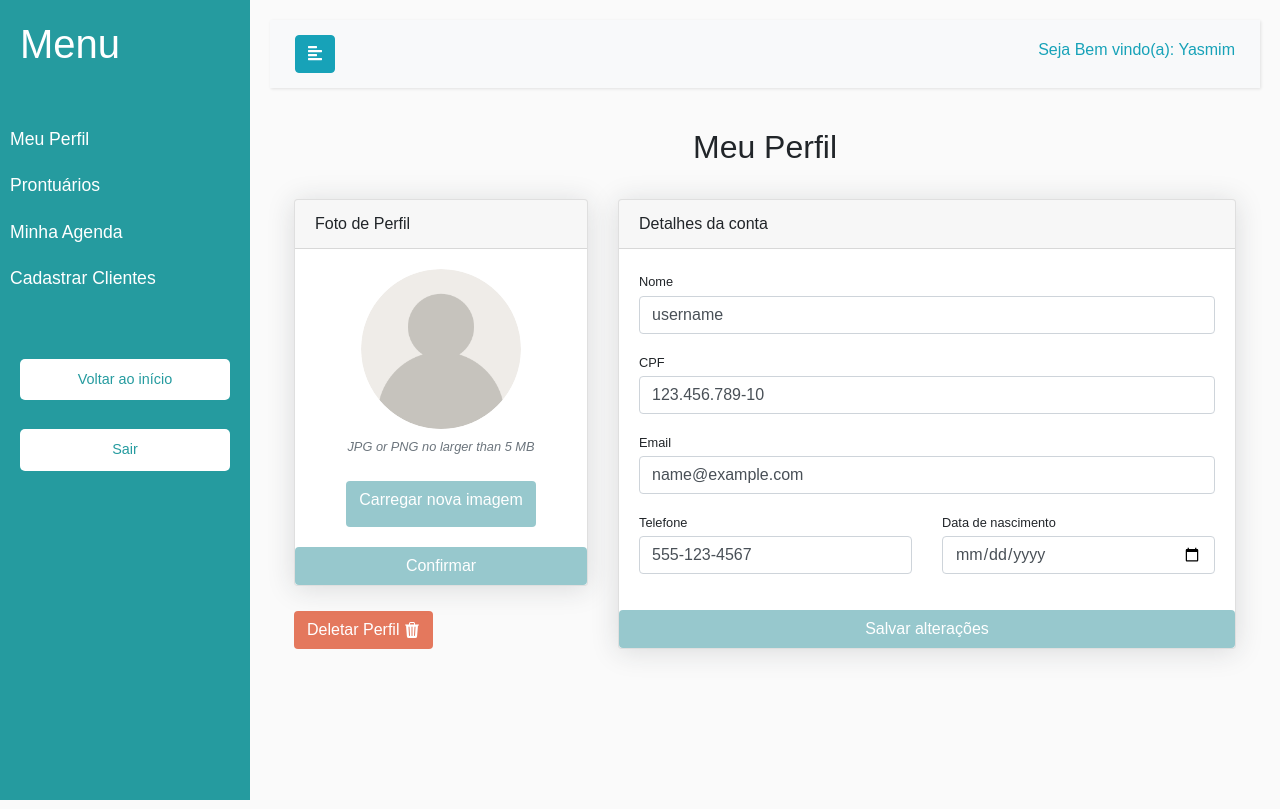
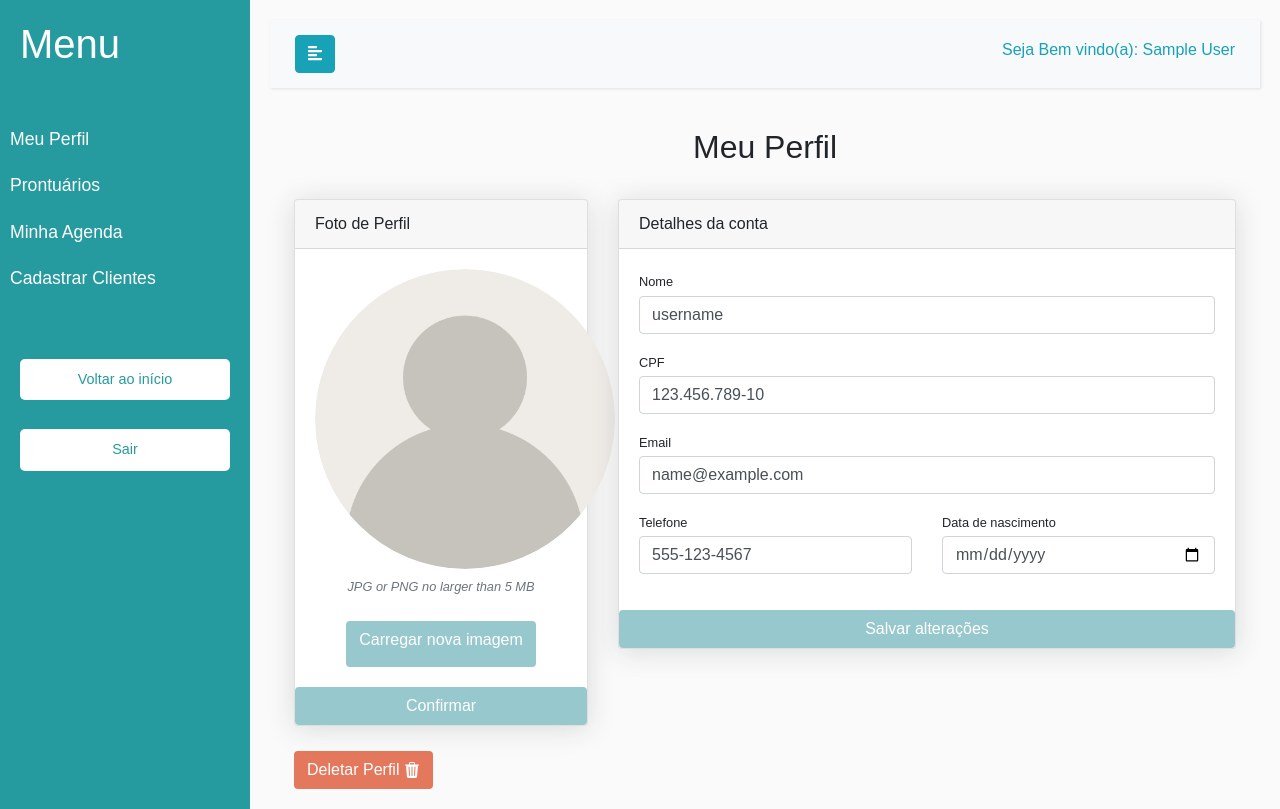
Before and after one commit to yasmimrochaa/betterPsicologic, a PHP site: page /meuPerfil.php in a window 1280 px wide. Run offline with PHP 8.4, Linux system fonts and the light colour scheme; the visitor is signed in with stand-in values (Sample User, id 1); some libraries are stand-ins or nearby versions.

Commit message:
20/11/2023

```diff
--- a/cadastroPsiBD.php
+++ b/cadastroPsiBD.php
@@ -7,8 +7,9 @@
     $telefone = $_POST["telefone"];
     $dataNasc = $_POST["dataNasc"];
     $senha = $_POST["password"];
+    $img = 'style/image/user.png';
 
-    $sql = "INSERT INTO psicologo (cpf, nome, senha, email, telefone, dataNasc)
-            VALUES ('$cpf', '$nome', '$senha', '$email', '$telefone', '$dataNasc')";
+    $sql = "INSERT INTO psicologo (cpf, nome, senha, email, telefone, dataNasc, img)
+            VALUES ('$cpf', '$nome', '$senha', '$email', '$telefone', '$dataNasc', $img)";
 
 ?>
--- a/loginPsiBD.php
+++ b/loginPsiBD.php
@@ -13,7 +13,10 @@ $sql = "SELECT *
 $resultado = $conn->query($sql);
 if ($resultado->num_rows > 0) {
     $dados_usuario = $resultado->fetch_assoc();
+    $_SESSION["cod"] = $dados_usuario["cod"];
     $_SESSION["email"] = $dados_usuario["email"];
+    $_SESSION["nome"] = $dados_usuario["nome"];
+
     header("location: home.php");
 }else{
     ?>
--- a/menu.php
+++ b/menu.php
@@ -97,7 +97,13 @@ include_once("conexao.php");
                         <i class="fas fa-align-left"></i>
 
                     </button>
-                    <label for="" style="color: #17a2b8;">Seja Bem vindo(a): Yasmim</label>
+                    <label for="" style="color: #17a2b8;">Seja Bem vindo(a):
+                    <?php
+                        session_start();
+
+                        echo $_SESSION["nome"];
+                        ?>
+                    </label>
                 </div>
             </nav>
 
--- a/meuPerfil.php
+++ b/meuPerfil.php
@@ -29,7 +29,7 @@ include_once("conexao.php");
                     <div class="card-header">Foto de Perfil </div>
                     <div class="card-body text-center">
 
-                        <img class="img-account-profile rounded-circle mb-2" src="style/image/user.png"  alt>
+                        <img class="img-account-profile rounded-circle mb-2" src="style/image/user.png" id="image" alt>
 
                         <div class="small font-italic text-muted mb-4">JPG or PNG no larger than 5 MB</div>
 
@@ -38,7 +38,7 @@ include_once("conexao.php");
                             <input type="file" name="arquivo" id="arquivo" accept="image/png, image/jpeg">
                         </button>
                     </div>
-                    <button class="btn" >Confirmar</button>
+                    <button class="btn">Confirmar</button>
 
                 </div>
                 <button class="btn" type="button" style="background-color: rgb(228, 120, 93); margin-top: 25px;">
@@ -92,8 +92,17 @@ include_once("conexao.php");
     </div>
     <script src="https://code.jquery.com/jquery-1.10.2.min.js"></script>
     <script src="https://cdn.jsdelivr.net/npm/bootstrap@5.0.1/dist/js/bootstrap.bundle.min.js"></script>
-    <script type="text/javascript">
-
+    <script type="text/javascript"></script>
+    <script>
+        let photo = document.getElementById('image');
+        let file = document.getElementById('arquivo');
+        file.addEventListener('change', (event) => {
+            let reader = new FileReader();
+            reader.onload = () => {
+                photo.src = reader.result;
+            }
+            reader.readAsDataURL(file.files[0]);
+        });
     </script>
 </body>
 
--- a/style/meuPerfil.css
+++ b/style/meuPerfil.css
@@ -7,7 +7,8 @@ body {
 }
 
 .img-account-profile {
-    height: 10rem;
+    width: 300px;
+    height: 300px;
 }
 
 .rounded-circle {
```
